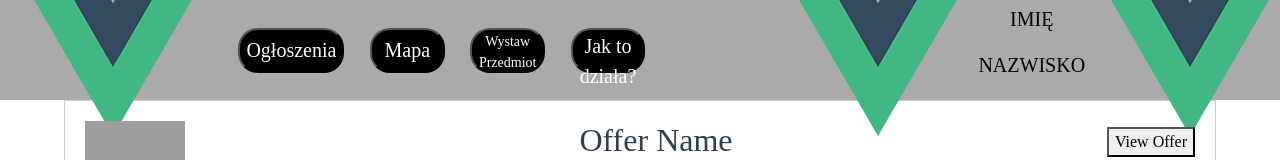
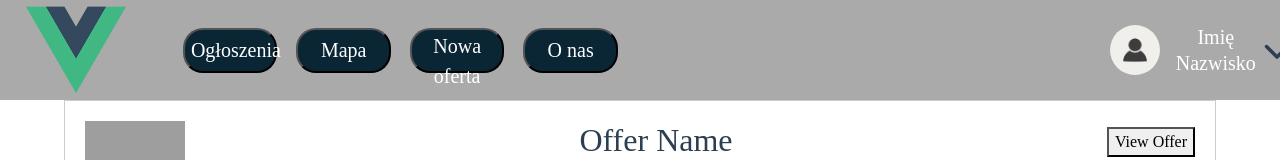
Before and after one commit to shareio-pl/shareio-frontend, a Vue app: page / in a window 1280 px wide. Shown: the top 160 px of the page. Built offline with nearby package versions, Linux system fonts and the light colour scheme; grey boxes are pictures that could not be loaded; a web font is replaced by a local one.

Commit message:
Add Search input atom

```diff
--- a/public/Consts.js
+++ b/public/Consts.js
@@ -2,7 +2,7 @@ export const COLORS = {
     PRIMARY: '#AAAAAA',
     SECONDARY: '#000000',
     MENU_WHITE: '#FFFFFF',
-    TEXT_PRIMARY: '#000000',
+    TEXT_PRIMARY: '#FFFFFF',
     TEXT_SECONDARY: '#FFFFFF',
     BUTTON_PRIMARY_NORMAL: '#0A2635',
     BUTTON_PRIMARY_HOVER: '#113F58',
--- a/src/App.vue
+++ b/src/App.vue
@@ -6,8 +6,8 @@
 </template>
 
 <script>
-import Header from "@/components/Header.vue";
-import OffersList from "@/components/OffersList.vue";
+import Header from "@/components/organisms/Header.vue";
+import OffersList from "@/components/organisms/OffersList.vue";
 import {FONTS} from "../public/Consts";
 
 export default {
--- a/src/components/Header.vue
+++ /dev/null
@@ -1,72 +0,0 @@
-<template>
-  <div id="header" :style="{ background: COLORS.PRIMARY }">
-    <img src="../../src/assets/logo.png" alt="logo"/>
-    <button
-        :style="{ background: COLORS.SECONDARY, color: COLORS.TEXT_SECONDARY, fontSize: FONT_SIZES.PRIMARY}">
-      Ogłoszenia
-    </button>
-    <button
-        :style="{ background: COLORS.SECONDARY, color: COLORS.TEXT_SECONDARY, fontSize: FONT_SIZES.PRIMARY }">
-      Mapa
-    </button>
-    <button
-        :style="{ background: COLORS.SECONDARY, color: COLORS.TEXT_SECONDARY, fontSize: FONT_SIZES.SECONDARY }">
-      Wystaw Przedmiot
-    </button>
-    <button
-        :style="{ background: COLORS.SECONDARY, color: COLORS.TEXT_SECONDARY, fontSize: FONT_SIZES.PRIMARY }">
-      Jak to działa?
-    </button>
-    <div id="user" :style="{ color: COLORS.TEXT_PRIMARY, fontSize: FONT_SIZES.PRIMARY }">
-      <img src="../../src/assets/logo.png" alt="logo"/>
-      <div>
-        <p>IMIĘ</p>
-        <p>NAZWISKO</p>
-      </div>
-      <img src="../../src/assets/logo.png" alt="logo"/>
-    </div>
-  </div>
-</template>
-
-<script>
-import {COLORS} from "../../public/Consts";
-import {FONT_SIZES} from "../../public/Consts";
-
-export default {
-  // eslint-disable-next-line vue/multi-word-component-names
-  name: "Header",
-  data() {
-    return {
-      COLORS: COLORS,
-      FONT_SIZES: FONT_SIZES,
-    };
-  },
-};
-</script>
-
-<style scoped>
-#header {
-  display: flex;
-  align-items: center;
-  width: 100%;
-  height: 100px;
-}
-
-img {
-  margin-left: 1%;
-}
-
-#user {
-  display: flex;
-  align-items: center;
-  margin-left: 10%;
-  height: 10px;
-}
-
-button {
-  width: 9%;
-  height: 45px;
-  margin-left: 2%;
-  border-radius: 20px;
-}
-</style>
--- a/src/components/atoms/ButtonPrimary.vue
+++ b/src/components/atoms/ButtonPrimary.vue
@@ -5,7 +5,7 @@
 </template>
 
 <script>
-import { COLORS } from '../../../public/Consts';
+import { COLORS, FONT_SIZES } from '../../../public/Consts';
 export default {
   name: 'ButtonPrimary',
   props: {
@@ -17,6 +17,7 @@ export default {
   data() {
     return {
       COLORS: COLORS,
+      FONT_SIZES: FONT_SIZES,
     };
   },
 }
@@ -24,7 +25,7 @@ export default {
 
 <style scoped>
 .button-primary {
-  width: 9%;
+  width: 10%;
   height: 45px;
   margin-left: 2%;
   border-radius: 20px;
--- a/src/components/atoms/UserData.vue
+++ b/src/components/atoms/UserData.vue
@@ -12,6 +12,8 @@
 
 <script>
 import {DEFAULT_USER_PROFILE_IMAGE} from "../../../public/Consts";
+import {FONT_SIZES, COLORS} from "../../../public/Consts";
+
 export default {
   name: 'UserData',
   props: {
@@ -26,6 +28,13 @@ export default {
     userImage: {
       type: String,
       default: DEFAULT_USER_PROFILE_IMAGE
+    }
+  },
+  data()
+  {
+    return{
+      FONT_SIZES: FONT_SIZES,
+      COLORS: COLORS,
     }
   }
 }
@@ -48,6 +57,8 @@ export default {
 .user-data {
   display: flex;
   align-items: center;
+  font-size: v-bind('FONT_SIZES.PRIMARY');
+  color: v-bind('COLORS.TEXT_SECONDARY');
 }
 
 .user-info {
@@ -58,6 +69,6 @@ export default {
 }
 
 .user-name {
-  margin-bottom: -25%;
+  margin-bottom: -5%;
 }
 </style>
--- /dev/null
+++ b/src/components/organisms/Header.vue
@@ -0,0 +1,91 @@
+<template>
+  <div id="header">
+    <img src="../../assets/logo.png" @click="onLogoClick">
+    <div id="buttons">
+      <ButtonPrimary button-text="Ogłoszenia" @click="onOffersClick"/>
+      <ButtonPrimary button-text="Mapa" @click="onMapClick"/>
+      <ButtonPrimary button-text="Nowa oferta" @click="onNewOfferClick"/>
+      <ButtonPrimary button-text="O nas" @click="onAboutUsClick"/>
+    </div>
+    <div id="user-data" @click="onUserDataClick">
+      <UserData :user-surname="this.surname" :user-first-name="this.name"/>
+      <font-awesome-icon :icon="iconChevronDown" id="arrow-icon"/>
+    </div>
+  </div>
+</template>
+
+<script>
+import {COLORS} from "../../../public/Consts";
+import {FONT_SIZES} from "../../../public/Consts";
+import ButtonPrimary from "@/components/atoms/ButtonPrimary.vue";
+import UserData from "@/components/atoms/UserData.vue";
+import {FontAwesomeIcon} from "@fortawesome/vue-fontawesome";
+import {faChevronDown} from "@fortawesome/free-solid-svg-icons";
+
+export default {
+  // eslint-disable-next-line vue/multi-word-component-names
+  name: "Header",
+  components: {FontAwesomeIcon, UserData, ButtonPrimary},
+  data() {
+    return {
+      COLORS: COLORS,
+      FONT_SIZES: FONT_SIZES,
+      iconChevronDown: faChevronDown,
+      surname: 'Nazwisko',
+      name: 'Imię',
+    };
+  },
+  methods:
+      {
+        onUserDataClick() {
+          // TODO: implementation
+        },
+        onOffersClick() {
+          // TODO: implementation
+        },
+        onMapClick() {
+          // TODO: implementation
+        },
+        onNewOfferClick() {
+          // TODO: implementation
+        },
+        onAboutUsClick() {
+          // TODO: implementation
+        },
+        onLogoClick() {
+          // TODO: implementation
+        },
+      },
+};
+</script>
+
+<style scoped>
+#header {
+  display: flex;
+  width: 100%;
+  height: 100px;
+  background-color: v-bind('COLORS.PRIMARY');
+}
+
+img {
+  margin-left: 2%;
+}
+
+#buttons {
+  display: flex;
+  align-items: center;
+  width: 100%;
+  margin-left: 3%;
+}
+
+#user-data {
+  display: flex;
+  align-items: center;
+  width: 18%;
+}
+
+#arrow-icon {
+  scale: 175%;
+  margin-left: 8%;
+}
+</style>
--- a/src/components/OfferCard.vue
+++ b/src/components/organisms/OfferCard.vue
@@ -17,7 +17,7 @@
 </template>
 
 <script>
-import RatingDisplay from "./RatingDisplay.vue";
+import RatingDisplay from "../RatingDisplay.vue";
 
 export default {
   name: "OfferCard",
```
Also changed, not shown: src/components/organisms/OffersList.vue (renamed from src/components/OffersList.vue).
